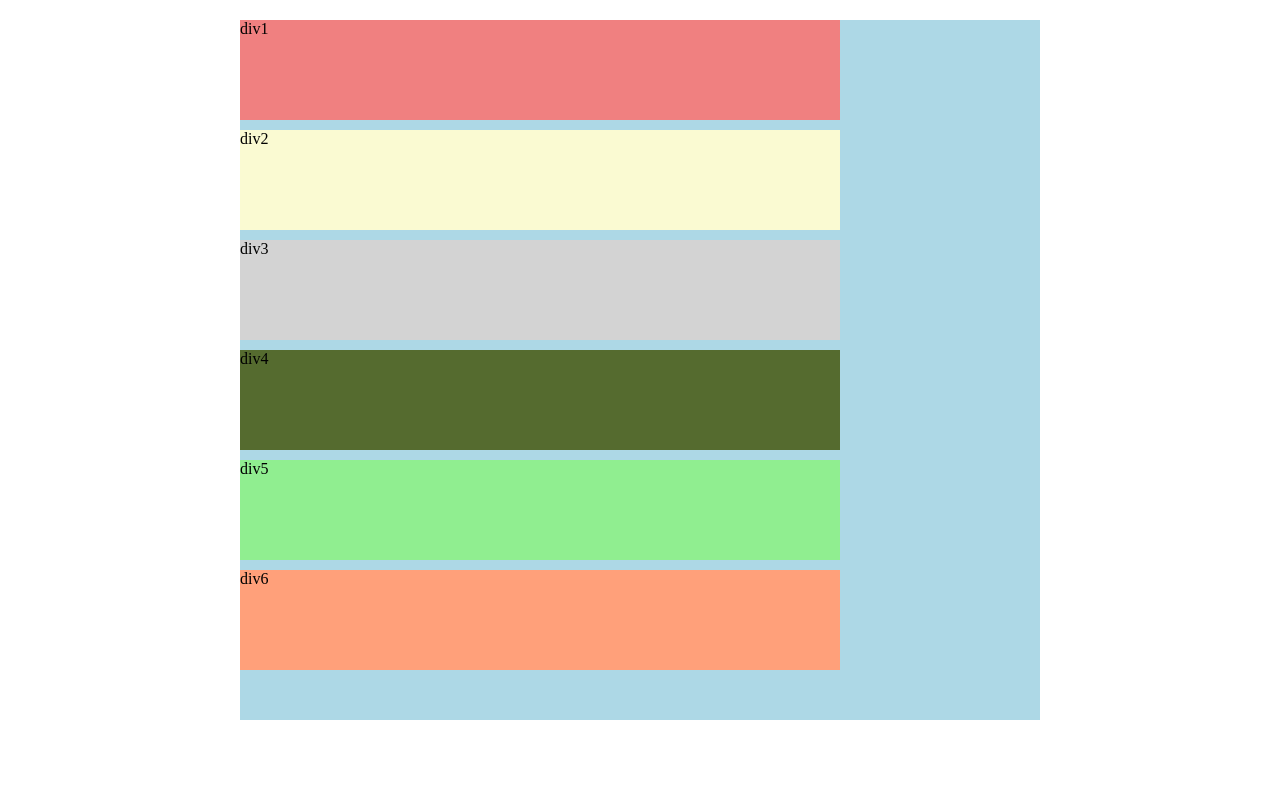
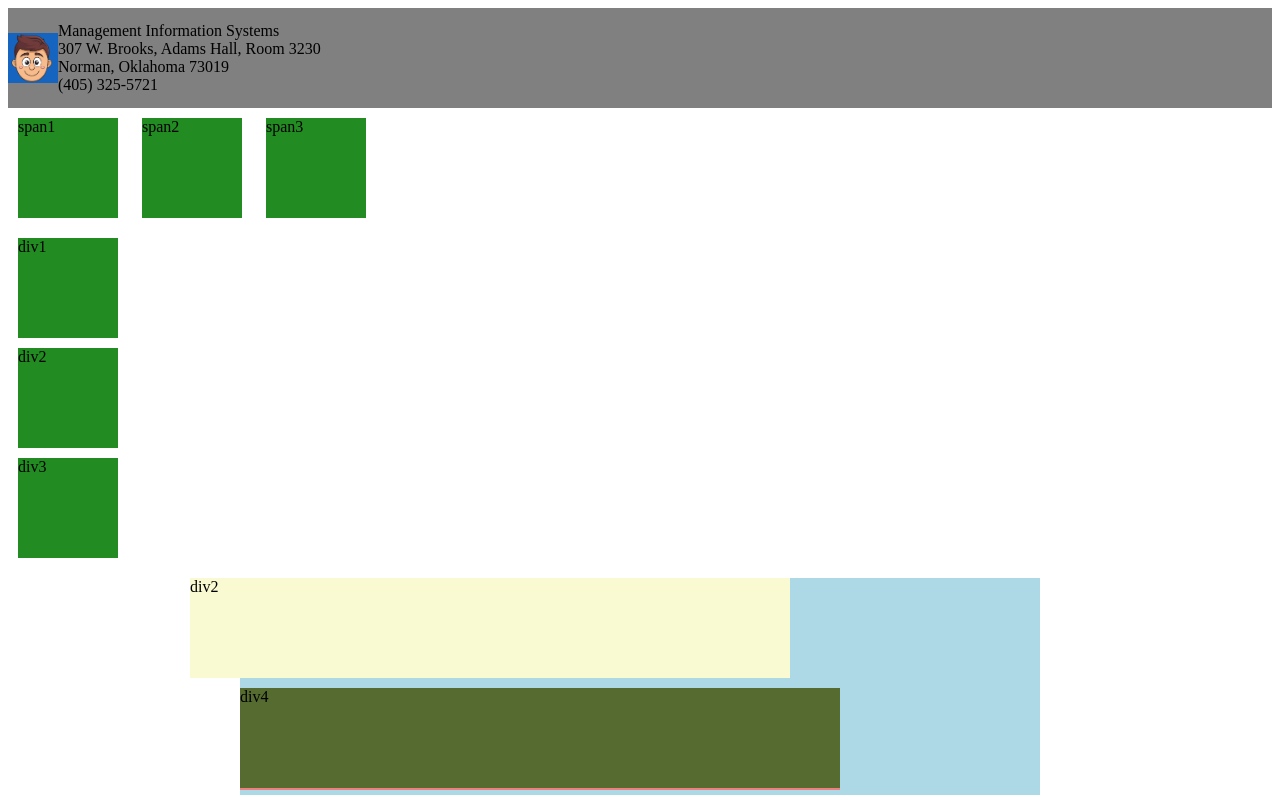
Before and after one commit to nxtValhalla/nxtValhalla.github.io, a plain HTML site: page 0308/index.html in a window 1280 px wide. Shown: the top 795 px of the page. Drawn offline with Linux system fonts and the light colour scheme.

Commit message:
0308 LC completed

```diff
--- a/0308/index.html
+++ b/0308/index.html
@@ -10,11 +10,12 @@
         #main
         {
             width:800px;
-            height:700px;
+            height:2000px;
             background-color:lightblue;
             margin:20px;
             margin-left:auto;
             margin-right:auto;
+            position:relative;
         }
 
         #div1
@@ -23,48 +24,114 @@
             height:100px;
             background-color:lightcoral;
             margin-bottom:10px;
+            position:fixed;
+            bottom:0px;
         }
 
-        #div2 {
+        #div2
+        {
             width: 600px;
             height: 100px;
             background-color: lightgoldenrodyellow;
             margin-bottom: 10px;
+            position:relative;
+            left:-50px;
         }
 
-        #div3 {
+        #div3
+        {
             width: 600px;
             height: 100px;
             background-color: lightgray;
             margin-bottom: 10px;
+            position:absolute;
+            bottom:5px;
+
         }
 
-        #div4 {
+        #div4
+        {
             width: 600px;
             height: 100px;
             background-color: darkolivegreen;
             margin-bottom: 10px;
+            position:sticky;
+            top:0px;
         }
 
-        #div5 {
+        #div5
+        {
             width: 600px;
             height: 100px;
             background-color: lightgreen;
             margin-bottom: 10px;
         }
 
-        #div6 {
+        #div6
+        {
             width: 600px;
             height: 100px;
             background-color: lightsalmon;
             margin-bottom: 10px;
         }
+
+        .sp1
+        {
+            width:100px;
+            height:100px;
+            background-color:forestgreen;
+            margin:10px;
+            display:inline-block;
+        }
+
+        .div1
+        {
+            width: 100px;
+            height: 100px;
+            background-color: forestgreen;
+            margin: 10px;
+            display:block;
+        }
+
+        #foot
+        {
+            height:100px;
+            background-color:gray;
+            display:flex;
+            flex-direction:row;
+            align-items:center;
+        }
+
     </style>
 
 
 </head>
 
 <body>
+
+    <div id="foot">
+        <div id="f1">
+            <img src="head1.png" style="height:50px;"/>
+        </div>
+        <div id="f2">
+            Management Information Systems
+            <br />
+            307 W. Brooks, Adams Hall, Room 3230
+            <br />
+            Norman, Oklahoma 73019
+            <br />
+            (405) 325-5721
+        </div>
+        <div id="f3"></div>
+    </div>
+
+    <span class="sp1">span1</span>
+    <span class="sp1">span2</span>
+    <span class="sp1">span3</span>
+
+    <div class="div1">div1</div>
+    <div class="div1">div2</div>
+    <div class="div1">div3</div>
 
     <div id="main">
         <div id="div1">div1</div>
```
